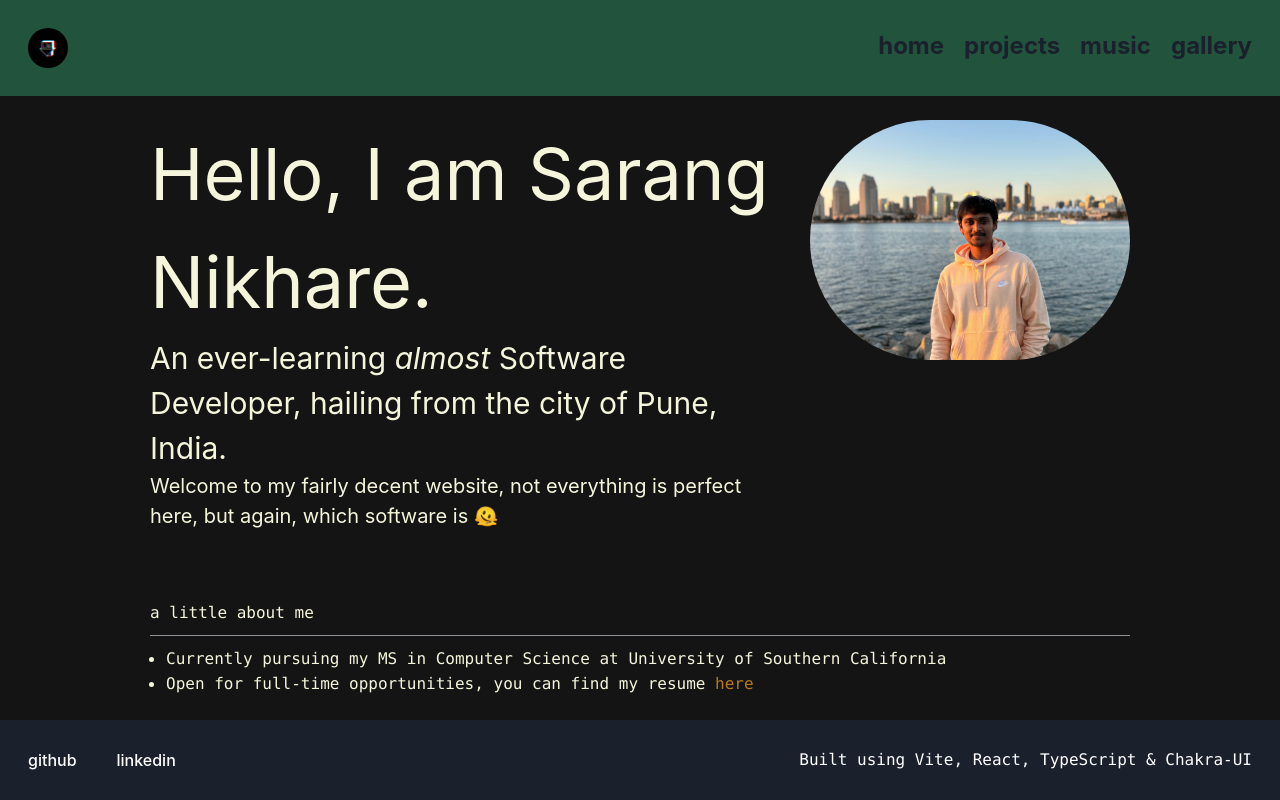
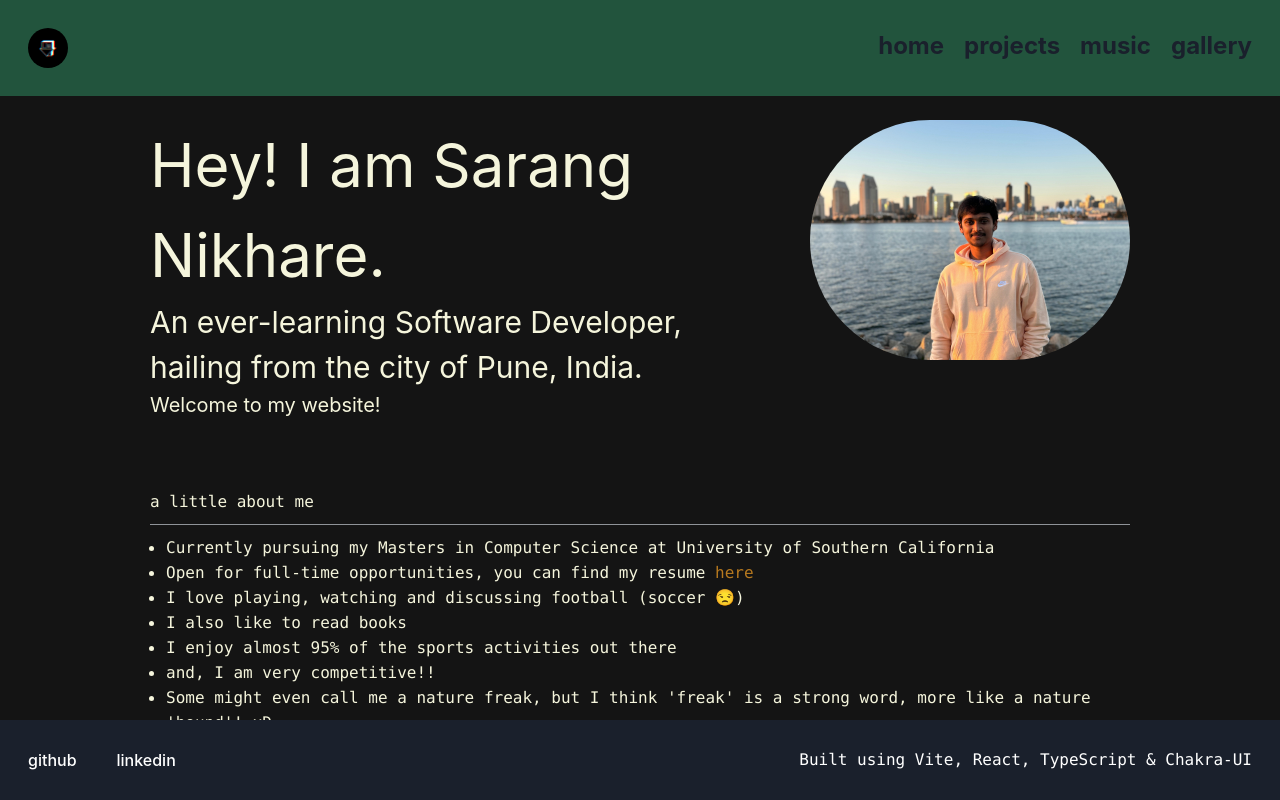
Before and after one commit to i-supermario/portfolio-app, a React (Vite) app in the folder app/: page / in a window 1280 px wide. Shown: the top 800 px of the page. Built offline with nearby package versions, Linux system fonts and the light colour scheme.

Commit message:
update about me

```diff
--- a/app/src/components/about.tsx
+++ b/app/src/components/about.tsx
@@ -9,10 +9,28 @@ export default function About(){
             <Divider />
             <UnorderedList variant="">
               <ListItem>
-                <Text as="samp" > Currently pursuing my MS in Computer Science at University of Southern California </Text>
+                <Text as="samp" > Currently pursuing my Masters in Computer Science at University of Southern California </Text>
               </ListItem>
               <ListItem>
                 <Text as="samp" > Open for full-time opportunities, you can find my resume <Link href="https://drive.google.com/file/d/1-ojxW8Wzt3nUJle02R915KNE9iMJvgMF/view?usp=sharing" color="yellow.600" isExternal >here</Link> </Text>
+              </ListItem>
+              <ListItem>
+                <Text as="samp" > I love playing, watching and discussing football (soccer 😒)</Text>
+              </ListItem>
+              <ListItem>
+                <Text as="samp" > I also like to read books</Text>
+              </ListItem>
+              <ListItem>
+                <Text as="samp" > I enjoy almost 95% of the sports activities out there</Text>
+              </ListItem>
+              <ListItem>
+                <Text as="samp" > and, I am very competitive!!</Text>
+              </ListItem>
+              <ListItem>
+                <Text as="samp" > Some might even call me a nature freak, but I think 'freak' is a strong word, more like a nature 'hound'! xD </Text>
+              </ListItem>
+              <ListItem>
+                <Text as="samp"> You can reach me at <Link color="green" href="mailto:sarang1699@gmail.com">sarang1699@gmail.com</Link> </Text>
               </ListItem>
             </UnorderedList>
           </Box>
--- a/app/src/components/introduction.tsx
+++ b/app/src/components/introduction.tsx
@@ -7,9 +7,9 @@ export default function Intro(){
         <>
             <Flex direction={{base: 'column-reverse', md: 'row'}} columnGap="30" justifyContent="space-between" >
                 <Box>
-                    <Text fontSize="7xl" >Hello, I am Sarang Nikhare.</Text>
-                    <Text fontSize="3xl">An ever-learning <Text as="em">almost</Text> Software Developer, hailing from the city of Pune, India.</Text>
-                    <Text fontSize="xl" >Welcome to my fairly decent website, not everything is perfect here, but again, which software is 🫠 </Text>
+                    <Text fontSize="6xl" >Hey! I am Sarang Nikhare.</Text>
+                    <Text fontSize="3xl">An ever-learning Software Developer, hailing from the city of Pune, India.</Text>
+                    <Text fontSize="xl" >Welcome to my website! </Text>
                 </Box>
                 <Box>
                     <Avatar height="auto" width="80" src={ProfilePic}/>
--- a/app/src/pages/spotify/index.tsx
+++ b/app/src/pages/spotify/index.tsx
@@ -82,7 +82,7 @@ export default function Music(){
                   rounded="10px"
                 >
                   <Container display="flex" flexDirection="column" rowGap="10px" alignItems="center">
-                      <Image rounded="10px" src={current_track?.album.images[0].url} />
+                      <Image boxSize="36" rounded="10px" src={current_track?.album.images[0].url} />
 
                       <Box display="flex" justifyContent="center" alignItems="center" flexDirection="column" padding="5px" color="beige">
                           <Text className="now-playing__name">{
```
